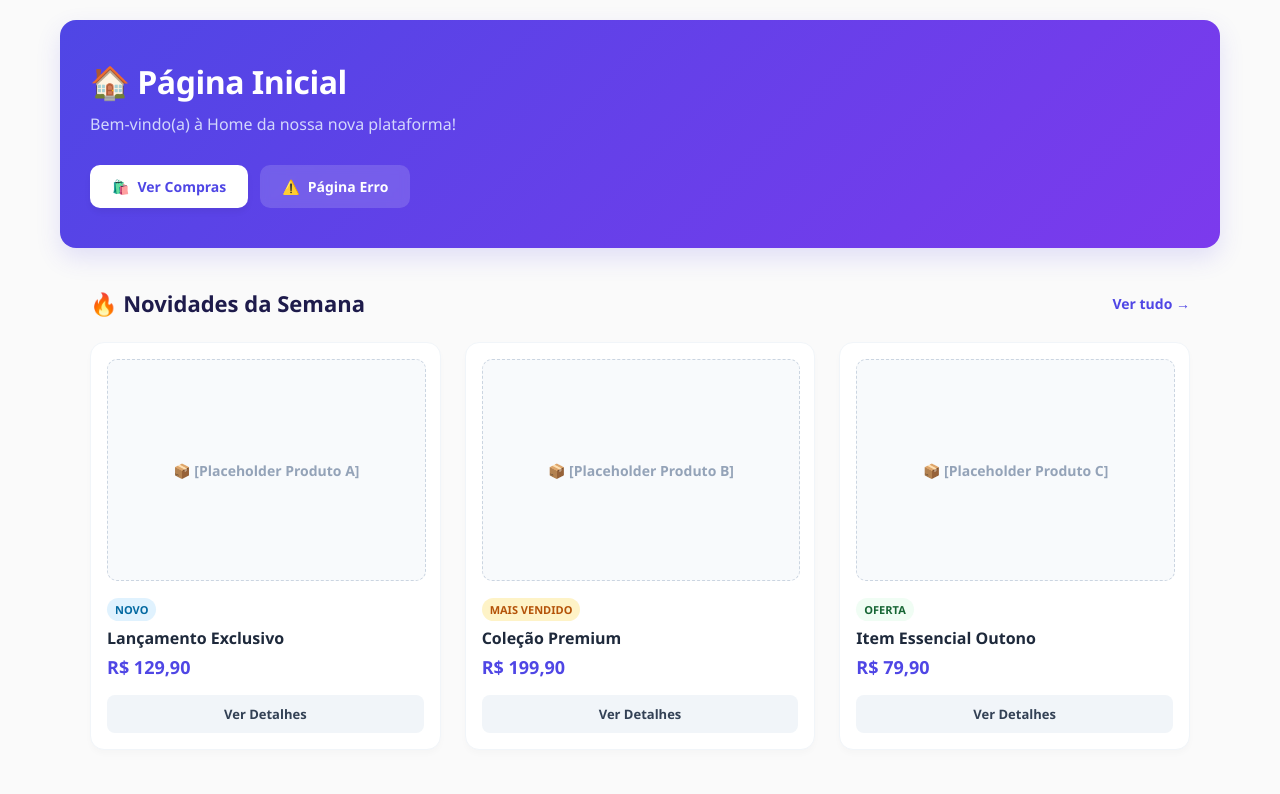
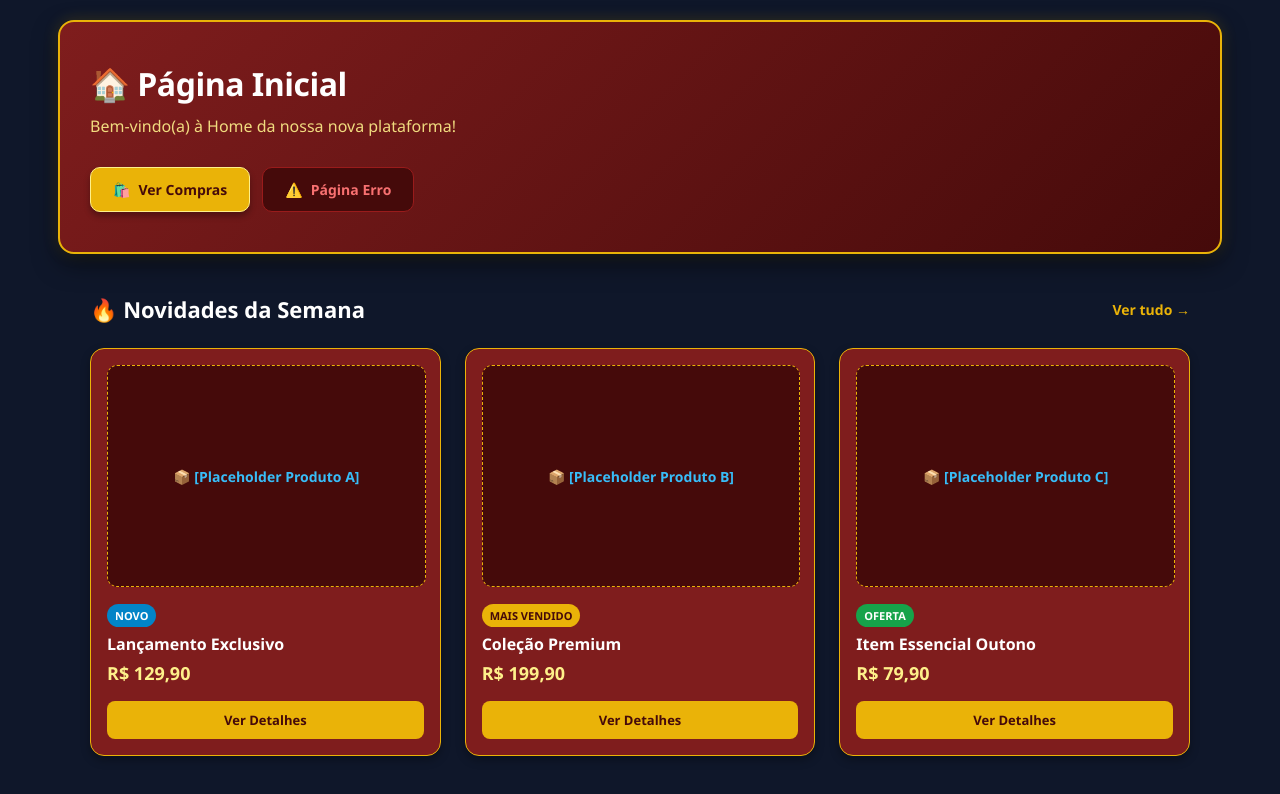
Before and after one commit to camilagraciano-gif/back-end, a plain HTML site: page 2 trimestre/mod-server3/pages/index.html in a window 1280 px wide. Drawn offline with Linux system fonts and the light colour scheme.

```diff
--- a/2 trimestre/mod-server3/pages/index.html
+++ b/2 trimestre/mod-server3/pages/index.html
@@ -5,21 +5,21 @@
     <meta name="viewport" content="width=device-width, initial-scale=1.0">
     <title>Pagina Inicial</title>
 </head>
-<body style="font-family: 'Segoe UI', Roboto, Helvetica, Arial, sans-serif; background-color: #fafafa; color: #222; margin: 0; padding: 20px;">
+<body style="font-family: 'Segoe UI', Roboto, Helvetica, Arial, sans-serif; background-color: #0f172a; color: #f8fafc; margin: 0; padding: 20px;">
 
     <!-- Cabeçalho / Banner Principal -->
-    <header style="max-width: 1100px; margin: 0 auto 40px auto; background: linear-gradient(135deg, #4f46e5, #7c3aed); color: white; padding: 40px 30px; border-radius: 16px; box-shadow: 0 10px 25px rgba(79, 70, 229, 0.15); display: flex; flex-direction: column; md-flex-direction: row; justify-content: space-between; align-items: flex-start; gap: 20px;">
+    <header style="max-width: 1100px; margin: 0 auto 40px auto; background: linear-gradient(135deg, #7f1d1d, #450a0a); color: white; padding: 40px 30px; border-radius: 16px; box-shadow: 0 10px 25px rgba(0, 0, 0, 0.5), 0 0 15px rgba(234, 179, 8, 0.2); display: flex; flex-direction: column; md-flex-direction: row; justify-content: space-between; align-items: flex-start; gap: 20px; border: 2px solid #eab308;">
         <div>
-            <h3 style="margin: 0; font-size: 32px; font-weight: 800; letter-spacing: -0.5px;">🏠 Página Inicial</h3>
-            <p style="margin: 10px 0 0 0; color: #e0e7ff; font-size: 16px; opacity: 0.9;">Bem-vindo(a) à Home da nossa nova plataforma!</p>
+            <h3 style="margin: 0; font-size: 32px; font-weight: 800; letter-spacing: -0.5px; color: #ffffff;">🏠 Página Inicial</h3>
+            <p style="margin: 10px 0 0 0; color: #fef08a; font-size: 16px; opacity: 0.9;">Bem-vindo(a) à Home da nossa nova plataforma!</p>
         </div>
 
         <!-- Menu de Navegação Com Suas Rotas Originais -->
         <nav style="display: flex; gap: 12px; margin-top: 10px;">
-            <a href="/compras" style="text-decoration: none; color: #4f46e5; background-color: #ffffff; padding: 12px 22px; border-radius: 10px; font-weight: 600; font-size: 14px; display: inline-flex; align-items: center; gap: 8px; box-shadow: 0 4px 6px rgba(0,0,0,0.05);">
+            <a href="/compras" style="text-decoration: none; color: #450a0a; background-color: #eab308; padding: 12px 22px; border-radius: 10px; font-weight: 700; font-size: 14px; display: inline-flex; align-items: center; gap: 8px; box-shadow: 0 4px 6px rgba(0,0,0,0.3); border: 1px solid #fef08a;">
                 <span>🛍️</span> Ver Compras
             </a>
-            <a href="/erro" style="text-decoration: none; color: #ffffff; background-color: rgba(255, 255, 255, 0.15); padding: 12px 22px; border-radius: 10px; font-weight: 600; font-size: 14px; display: inline-flex; align-items: center; gap: 8px; backdrop-filter: blur(4px);">
+            <a href="/erro" style="text-decoration: none; color: #f87171; background-color: #450a0a; padding: 12px 22px; border-radius: 10px; font-weight: 600; font-size: 14px; display: inline-flex; align-items: center; gap: 8px; border: 1px solid #991b1b;">
                 <span>⚠️</span> Página Erro
             </a>
         </nav>
@@ -28,54 +28,54 @@
     <!-- Seção de Destaques (Galeria na Home) -->
     <main style="max-width: 1100px; margin: 0 auto;">
         <div style="display: flex; justify-content: space-between; align-items: center; margin-bottom: 24px;">
-            <h4 style="font-size: 22px; color: #1e1b4b; margin: 0; font-weight: 700;">🔥 Novidades da Semana</h4>
-            <a href="/compras" style="color: #4f46e5; text-decoration: none; font-weight: 600; font-size: 14px;">Ver tudo →</a>
+            <h4 style="font-size: 22px; color: #ffffff; margin: 0; font-weight: 700;">🔥 Novidades da Semana</h4>
+            <a href="/compras" style="color: #eab308; text-decoration: none; font-weight: 600; font-size: 14px;">Ver tudo →</a>
         </div>
 
         <!-- Grid de Produtos da Home -->
         <div style="display: grid; grid-template-columns: repeat(auto-fit, minmax(240px, 1fr)); gap: 24px;">
 
             <!-- Card de Produto 1 -->
-            <div style="background-color: #ffffff; border-radius: 14px; border: 1px solid #f1f5f9; padding: 16px; display: flex; flex-direction: column; justify-content: space-between; box-shadow: 0 4px 6px rgba(0,0,0,0.02);">
-                <div style="width: 100%; height: 220px; background-color: #f8fafc; border-radius: 10px; display: flex; align-items: center; justify-content: center; color: #94a3b8; font-weight: 600; font-size: 14px; margin-bottom: 16px; border: 1px dashed #cbd5e1;">
+            <div style="background-color: #7f1d1d; border-radius: 14px; border: 1px solid #eab308; padding: 16px; display: flex; flex-direction: column; justify-content: space-between; box-shadow: 0 4px 10px rgba(0,0,0,0.3);">
+                <div style="width: 100%; height: 220px; background-color: #450a0a; border-radius: 10px; display: flex; align-items: center; justify-content: center; color: #38bdf8; font-weight: 600; font-size: 14px; margin-bottom: 16px; border: 1px dashed #eab308;">
                     📦 [Placeholder Produto A]
                 </div>
                 <div>
-                    <span style="background-color: #e0f2fe; color: #0369a1; font-size: 11px; font-weight: 700; padding: 4px 8px; border-radius: 20px; text-transform: uppercase;">Novo</span>
-                    <h5 style="margin: 8px 0 6px 0; font-size: 16px; color: #1e293b; font-weight: 600;">Lançamento Exclusivo</h5>
-                    <p style="margin: 0 0 16px 0; color: #4f46e5; font-weight: 700; font-size: 18px;">R$ 129,90</p>
+                    <span style="background-color: #0284c7; color: #ffffff; font-size: 11px; font-weight: 700; padding: 4px 8px; border-radius: 20px; text-transform: uppercase;">Novo</span>
+                    <h5 style="margin: 8px 0 6px 0; font-size: 16px; color: #ffffff; font-weight: 600;">Lançamento Exclusivo</h5>
+                    <p style="margin: 0 0 16px 0; color: #fef08a; font-weight: 700; font-size: 18px;">R$ 129,90</p>
                 </div>
-                <a href="/compras" style="text-decoration: none; text-align: center; background-color: #f1f5f9; color: #334155; padding: 10px; border-radius: 8px; font-weight: 600; font-size: 13px; display: block;">
+                <a href="/compras" style="text-decoration: none; text-align: center; background-color: #eab308; color: #450a0a; padding: 10px; border-radius: 8px; font-weight: 700; font-size: 13px; display: block;">
                     Ver Detalhes
                 </a>
             </div>
 
             <!-- Card de Produto 2 -->
-            <div style="background-color: #ffffff; border-radius: 14px; border: 1px solid #f1f5f9; padding: 16px; display: flex; flex-direction: column; justify-content: space-between; box-shadow: 0 4px 6px rgba(0,0,0,0.02);">
-                <div style="width: 100%; height: 220px; background-color: #f8fafc; border-radius: 10px; display: flex; align-items: center; justify-content: center; color: #94a3b8; font-weight: 600; font-size: 14px; margin-bottom: 16px; border: 1px dashed #cbd5e1;">
+            <div style="background-color: #7f1d1d; border-radius: 14px; border: 1px solid #eab308; padding: 16px; display: flex; flex-direction: column; justify-content: space-between; box-shadow: 0 4px 10px rgba(0,0,0,0.3);">
+                <div style="width: 100%; height: 220px; background-color: #450a0a; border-radius: 10px; display: flex; align-items: center; justify-content: center; color: #38bdf8; font-weight: 600; font-size: 14px; margin-bottom: 16px; border: 1px dashed #eab308;">
                     📦 [Placeholder Produto B]
                 </div>
                 <div>
-                    <span style="background-color: #fef3c7; color: #b45309; font-size: 11px; font-weight: 700; padding: 4px 8px; border-radius: 20px; text-transform: uppercase;">Mais vendido</span>
-                    <h5 style="margin: 8px 0 6px 0; font-size: 16px; color: #1e293b; font-weight: 600;">Coleção Premium</h5>
-                    <p style="margin: 0 0 16px 0; color: #4f46e5; font-weight: 700; font-size: 18px;">R$ 199,90</p>
+                    <span style="background-color: #eab308; color: #450a0a; font-size: 11px; font-weight: 700; padding: 4px 8px; border-radius: 20px; text-transform: uppercase;">Mais vendido</span>
+                    <h5 style="margin: 8px 0 6px 0; font-size: 16px; color: #ffffff; font-weight: 600;">Coleção Premium</h5>
+                    <p style="margin: 0 0 16px 0; color: #fef08a; font-weight: 700; font-size: 18px;">R$ 199,90</p>
                 </div>
-                <a href="/compras" style="text-decoration: none; text-align: center; background-color: #f1f5f9; color: #334155; padding: 10px; border-radius: 8px; font-weight: 600; font-size: 13px; display: block;">
+                <a href="/compras" style="text-decoration: none; text-align: center; background-color: #eab308; color: #450a0a; padding: 10px; border-radius: 8px; font-weight: 700; font-size: 13px; display: block;">
                     Ver Detalhes
                 </a>
             </div>
 
             <!-- Card de Produto 3 -->
-            <div style="background-color: #ffffff; border-radius: 14px; border: 1px solid #f1f5f9; padding: 16px; display: flex; flex-direction: column; justify-content: space-between; box-shadow: 0 4px 6px rgba(0,0,0,0.02);">
-                <div style="width: 100%; height: 220px; background-color: #f8fafc; border-radius: 10px; display: flex; align-items: center; justify-content: center; color: #94a3b8; font-weight: 600; font-size: 14px; margin-bottom: 16px; border: 1px dashed #cbd5e1;">
+            <div style="background-color: #7f1d1d; border-radius: 14px; border: 1px solid #eab308; padding: 16px; display: flex; flex-direction: column; justify-content: space-between; box-shadow: 0 4px 10px rgba(0,0,0,0.3);">
+                <div style="width: 100%; height: 220px; background-color: #450a0a; border-radius: 10px; display: flex; align-items: center; justify-content: center; color: #38bdf8; font-weight: 600; font-size: 14px; margin-bottom: 16px; border: 1px dashed #eab308;">
                     📦 [Placeholder Produto C]
                 </div>
                 <div>
-                    <span style="background-color: #f0fdf4; color: #166534; font-size: 11px; font-weight: 700; padding: 4px 8px; border-radius: 20px; text-transform: uppercase;">Oferta</span>
-                    <h5 style="margin: 8px 0 6px 0; font-size: 16px; color: #1e293b; font-weight: 600;">Item Essencial Outono</h5>
-                    <p style="margin: 0 0 16px 0; color: #4f46e5; font-weight: 700; font-size: 18px;">R$ 79,90</p>
+                    <span style="background-color: #16a34a; color: #ffffff; font-size: 11px; font-weight: 700; padding: 4px 8px; border-radius: 20px; text-transform: uppercase;">Oferta</span>
+                    <h5 style="margin: 8px 0 6px 0; font-size: 16px; color: #ffffff; font-weight: 600;">Item Essencial Outono</h5>
+                    <p style="margin: 0 0 16px 0; color: #fef08a; font-weight: 700; font-size: 18px;">R$ 79,90</p>
                 </div>
-                <a href="/compras" style="text-decoration: none; text-align: center; background-color: #f1f5f9; color: #334155; padding: 10px; border-radius: 8px; font-weight: 600; font-size: 13px; display: block;">
+                <a href="/compras" style="text-decoration: none; text-align: center; background-color: #eab308; color: #450a0a; padding: 10px; border-radius: 8px; font-weight: 700; font-size: 13px; display: block;">
                     Ver Detalhes
                 </a>
             </div>
--- a/2 trimestre/mod-server3/server01.js
+++ b/2 trimestre/mod-server3/server01.js
@@ -5,7 +5,7 @@
 
 const porta = 8001
 
-// Mapeamento dos caminhos dos arquivos HTML na pasta "pages"
+// Mapeamento dos caminhos dos arquivos HTML na pasta "pages2"
 const home = path.join(__dirname, 'pages', 'index.html')
 const compras = path.join(__dirname, 'pages', 'compras.html')
 const erro = path.join(__dirname, 'pages', 'erro.html')
```
Also changed, not shown: 2 trimestre/mod-server3/pages/compras.html (+11 -11 lines), 2 trimestre/mod-server3/pages/erro.html (+6 -6 lines), 2 trimestre/mod-server3/imagem/cao.jpeg (added), 2 trimestre/mod-server3/imagem/cao.webp (added), 2 trimestre/mod-server3/public/app.js (added), 2 trimestre/mod-server3/public/style.css (added).
